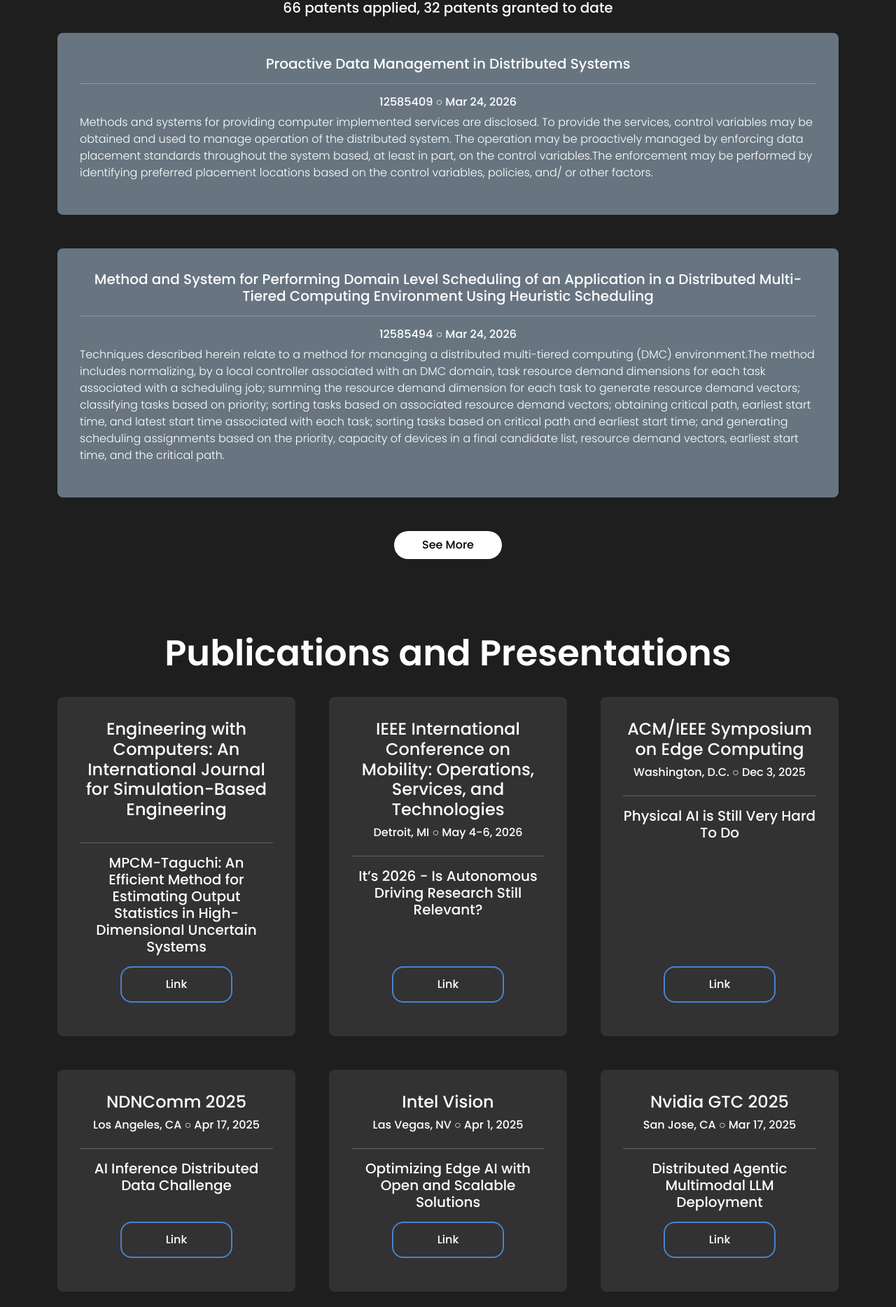
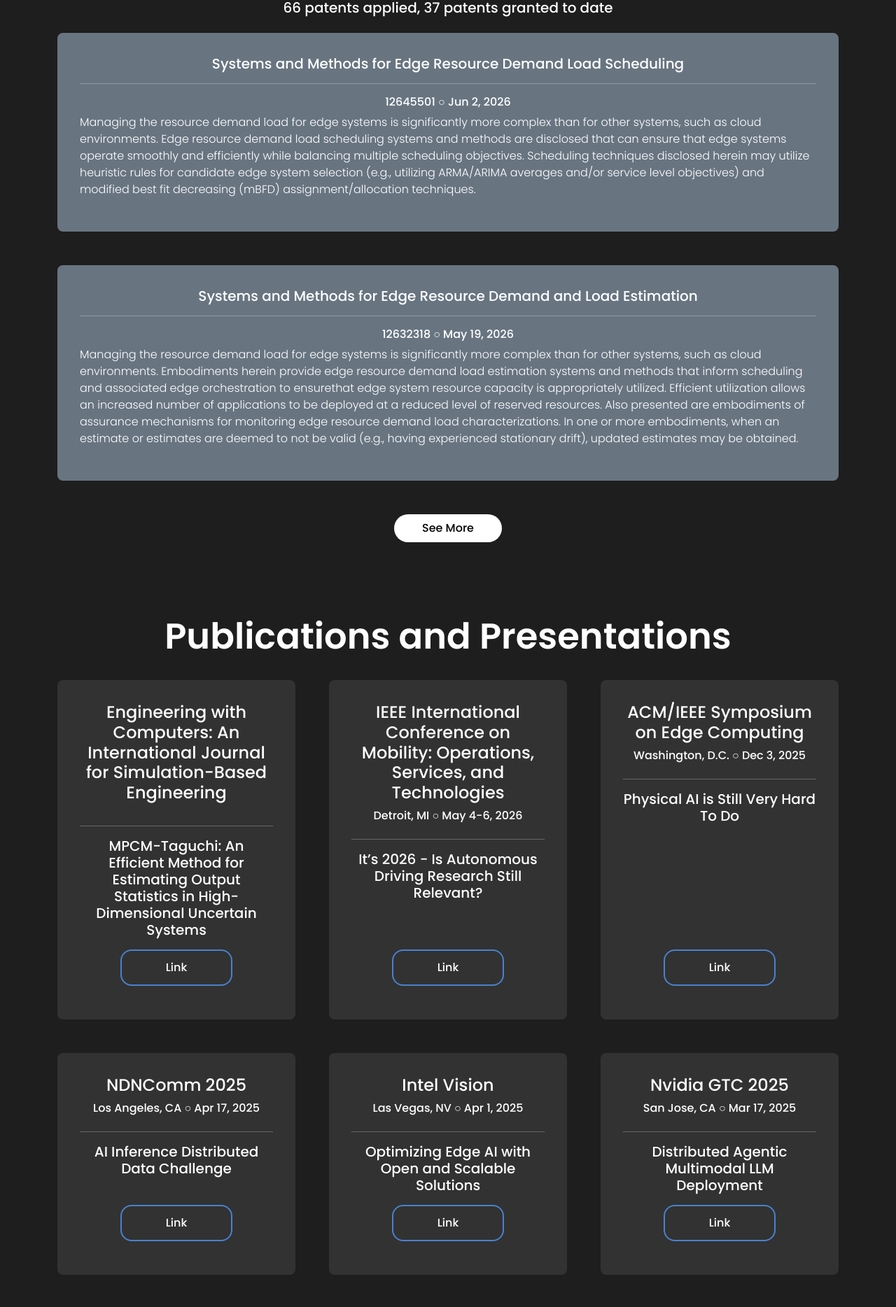
Before and after one commit to nicolewhitee/jw-portfolio, a React (Create React App) app: page / in a window 1280 px wide. Shown: the part 6236-8104 px from the top of the page at 70% size. Built offline with nearby package versions, Linux system fonts and the light colour scheme.

Commit message:
Add "See Less" button to patents and presentations, remove unused packages, and add new patents

```diff
--- a/package.json
+++ b/package.json
@@ -7,15 +7,11 @@
     "@testing-library/jest-dom": "^5.16.5",
     "@testing-library/react": "^13.4.0",
     "@testing-library/user-event": "^13.5.0",
-    "bootstrap": "^5.3.2",
     "gsap": "^3.12.4",
     "react": "^18.2.0",
-    "react-bootstrap": "^2.9.1",
     "react-dom": "^18.2.0",
     "react-scripts": "^5.0.1",
     "react-scroll": "^1.8.9",
-    "split-type": "^0.3.4",
-    "splitting": "^1.0.6",
     "web-vitals": "^2.1.4"
   },
   "scripts": {
--- a/public/index.html
+++ b/public/index.html
@@ -21,6 +21,5 @@
     <script src="https://cdn.jsdelivr.net/npm/bootstrap@5.3.1/dist/js/bootstrap.min.js"
             integrity="sha256-gOQJIa9+K/XdfAuBkg2ONAdw5EnQbokw/s2b8BqsRFg="
             crossorigin="anonymous"></script>
-    <script src="https://unpkg.com/split-type"></script>
 </body>
 </html>
--- a/src/components/Patents/patents.css
+++ b/src/components/Patents/patents.css
@@ -15,8 +15,17 @@
     text-align: left;
 }
 
-.seeMoreBtn {
+.patentBtnGroup {
+    display: flex;
+    justify-content: center;
+    align-items: center;
+    gap: 1.5rem;
     margin: 3rem 0;
+}
+
+.seeMoreBtn,
+.seeLessBtn {
+    margin: 0;
     padding: 0.5rem 2.5rem;
     border: none;
     border-radius: 2rem;
@@ -24,11 +33,13 @@
     font-size: 1rem;
 }
 
-.seeMoreBtn:visited {
+    .seeMoreBtn:visited,
+    .seeLessBtn:visited {
         color: black;
     }
 
-.seeMoreBtn:hover {
+    .seeMoreBtn:hover,
+    .seeLessBtn:hover {
         background: #4a81cf;
     }
 
--- a/src/components/Patents/patents.js
+++ b/src/components/Patents/patents.js
@@ -1,21 +1,21 @@
 import React, { useState } from 'react';
 import './patents.css';
 import patentsArray from './patentsArray.js';
-
 const patentPerRow = 2;
-
 const Patents = () => {
     const [next, setNext] = useState(patentPerRow);
-
     const handleMorePatents = () => {
         setNext(next + patentPerRow);
     }
-
+    const handleLessPatents = () => {
+        setNext(patentPerRow);
+        document.getElementById('patents')?.scrollIntoView({ behavior: 'smooth' });
+    }
     return (
         <>
             <section id='patents'>
                 <div className="headerTitle" aria-level="1" role="heading">Patents</div>
-                <div className="h5 mb-4">66 patents applied, 32 patents granted to date</div>
+                <div className="h5 mb-4">66 patents applied, 37 patents granted to date</div>
                 <div className="container">
                     <div className="row display-flex g-5">
                         {patentsArray.slice(0, next).map((patent, index) => {
@@ -23,7 +23,7 @@ const Patents = () => {
                                 <div className="col-12" key={index}>
                                     <div className="patentCardLightBlue">
                                         <div className="h5">{patent.title}</div>
-                                        <hr/>
+                                        <hr />
                                         <div className="h6">{patent.patentId} &#9675; {patent.dateIssued}</div>
                                         <p className="patentDescr">{patent.description}</p>
                                     </div>
@@ -31,14 +31,17 @@ const Patents = () => {
                             );
                         })}
                     </div>
-
-                    {next < patentsArray?.length && (
-                        <button className="seeMoreBtn" onClick={handleMorePatents}>See More</button>
-                    )}
+                    <div className="patentBtnGroup">
+                        {next < patentsArray?.length && (
+                            <button className="seeMoreBtn" onClick={handleMorePatents}>See More</button>
+                        )}
+                        {next > patentPerRow && (
+                            <button className="seeLessBtn" onClick={handleLessPatents}>See Less</button>
+                        )}
+                    </div>
                 </div>
             </section>
         </>
     );
 };
-
 export default Patents;
--- a/src/components/Patents/patentsArray.js
+++ b/src/components/Patents/patentsArray.js
@@ -1,4 +1,34 @@
 const patentsArray = [
+    {
+        title: 'Systems and Methods for Edge Resource Demand Load Scheduling',
+        patentId: '12645501',
+        dateIssued: 'Jun 2, 2026',
+        description: 'Managing the resource demand load for edge systems is significantly more complex than for other systems, such as cloud environments. Edge resource demand load scheduling systems and methods are disclosed that can ensure that edge systems operate smoothly and efficiently while balancing multiple scheduling objectives. Scheduling techniques disclosed herein may utilize heuristic rules for candidate edge system selection (e.g., utilizing ARMA/ARIMA averages and/or service level objectives) and modified best fit decreasing (mBFD) assignment/allocation techniques.'
+    },
+    {
+        title: 'Systems and Methods for Edge Resource Demand and Load Estimation',
+        patentId: '12632318',
+        dateIssued: 'May 19, 2026',
+        description: 'Managing the resource demand load for edge systems is significantly more complex than for other systems, such as cloud environments. Embodiments herein provide edge resource demand load estimation systems and methods that inform scheduling and associated edge orchestration to ensurethat edge system resource capacity is appropriately utilized. Efficient utilization allows an increased number of applications to be deployed at a reduced level of reserved resources. Also presented are embodiments of assurance mechanisms for monitoring edge resource demand load characterizations. In one or more embodiments, when an estimate or estimates are deemed to not be valid (e.g., having experienced stationary drift), updated estimates may be obtained.'
+    },
+    {
+        title: 'Systems and Methods for Hypergraph Edge Resource Demand Load Representation',
+        patentId: '12625738',
+        dateIssued: 'May 12, 2026',
+        description: 'Managing the resource demand load for edge systems is significantly more complex than for other systems, such as cloud environments. A time period in which an application or task is operating based on initial demand resource load values that are provided by a customer may be inaccurate, which may expose sub-standard execution. Embodiments herein seek to significantly mitigate the potential of sub-standard execution. Embodiments collect a repository of resource demand load usage data over a time period that can be used to accurately determine the statistical moments of uncertain resource demand load. In one or more embodiments, a repository of hypervector and/or hyperspace representations may be generated and used to help with resource demand load estimation.'
+    },
+    {
+        title: 'Systems and Methods for Hypergraph Edge Resource Demand Knowledge Management',
+        patentId: '12625731',
+        dateIssued: 'May 12, 2026',
+        description: 'Managing the resource demand load for edge systems is significantly more complex than for other systems, such as cloud environments. A time period in which an application or task is operating based on initial demand resource load values that are provided by a customer may be inaccurate, which may expose sub-standard execution. Embodiments herein seek to significantly mitigate the potential of sub-standard execution. Embodiments collect a repository of resource demand load usage data over a time period that can be used to accurately determine the statistical moments of uncertain resource demand load. In one or more embodiments, a repository of hypervector and/or hyperspace representations may be generated and used to help with resource demand load estimation.'
+    },
+    {
+        title: 'Method and System for Dynamic Selection of Policy Priorities for Provisioning an Application in a Distributed Multi-Tiered Computing Environment',
+        patentId: '12613738',
+        dateIssued: 'Apr 28, 2026',
+        description: 'Techniques described herein relate to a method for managing a distributed multi-tiered computing (DMC) environment. The method includes obtaining, by a global controller, a request from a user, and the request is associated with scheduling an application in the DMC environment; and in response to obtaining the request: identifying application tasks associated with the request; obtaining application deployment information based on a manifest included in the request; identifying target domains for the application tasks based on the application deployment information; obtaining workload information associated with the target domains; selecting priorities for scheduling policies for the target domains based on the application deployment information and the workload information; generating scheduling packages based on the scheduling policy priorities for each target domain; and providing the scheduling packages to local controllers of the target domains, wherein the local controllers schedule the application tasks using the scheduling packages.'
+    },
     {
         title: 'Proactive Data Management in Distributed Systems',
         patentId: '12585409',
@@ -252,28 +282,8 @@ const patentsArray = [
         dateIssued: 'Sep 20, 2024'
     },
     {
-        title: 'Systems and Methods for Hypergraph Edge Resource Demand Load Representation',
-        patentId: '18/366507',
-        dateIssued: 'Aug 7, 2023'
-    },
-    {
-        title: 'Systems and Methods for Hypergraph Edge Resource Demand Knowledge Management',
-        patentId: '18/366520',
-        dateIssued: 'Aug 7, 2023'
-    },
-    {
         title: 'Systems and Methods for Edge System Resource Capacity Dynamic Policy Planning Framework',
         patentId: '18/366490',
-        dateIssued: 'Aug 7, 2023'
-    },
-    {
-        title: 'Systems and Methods for Edge Resource Demand Load Estimation',
-        patentId: '18/366549',
-        dateIssued: 'Aug 7, 2023'
-    },
-    {
-        title: 'Systems and Methods for Edge Resource Demand Load Scheduling',
-        patentId: '18/366555',
         dateIssued: 'Aug 7, 2023'
     },
     {
@@ -322,11 +332,6 @@ const patentsArray = [
         dateIssued: 'Apr 15, 2022'
     },
     {
-        title: 'Method and System for Dynamic Selection of Policy Priorities for Provisioning an Application in a Distributed Multi-Tiered Computing Environment',
-        patentId: '17/721964',
-        dateIssued: 'Apr 15, 2022'
-    },
-    {
         title: 'Multi-Observer, Consensus Based Ground Truth',
         patentId: '17/508079',
         dateIssued: 'Oct 22, 2021'
--- a/src/components/Presentations/presentations.css
+++ b/src/components/Presentations/presentations.css
@@ -38,7 +38,35 @@
     color: white !important;
 }
 
-.presentationBtn:hover {
-    background: #4a81cf;
-    color: black;
+    .presentationBtn:hover {
+        background: #4a81cf;
+        color: black;
+    }
+
+.presentationBtnGroup {
+    display: flex;
+    justify-content: center;
+    align-items: center;
+    gap: 1.5rem;
+    margin: 3rem 0;
 }
+
+.seeMoreBtn,
+.seeLessBtn {
+    margin: 0;
+    padding: 0.5rem 2.5rem;
+    border: none;
+    border-radius: 2rem;
+    background: white;
+    font-size: 1rem;
+}
+
+    .seeMoreBtn:visited,
+    .seeLessBtn:visited {
+        color: black;
+    }
+
+    .seeMoreBtn:hover,
+    .seeLessBtn:hover {
+        background: #4a81cf;
+    }
--- a/src/components/Presentations/presentations.js
+++ b/src/components/Presentations/presentations.js
@@ -1,16 +1,16 @@
 import React, { useState } from 'react';
 import './presentations.css';
 import presentationsArray from './presentationsArray.js';
-
 const presentationsPerRow = 6;
-
 const Presentations = () => {
     const [next, setNext] = useState(presentationsPerRow);
-
     const handleMorePresentations = () => {
         setNext(next + presentationsPerRow);
     }
-
+    const handleLessPresentations = () => {
+        setNext(presentationsPerRow);
+        document.getElementById('presentations')?.scrollIntoView({ behavior: 'smooth' });
+    }
     return (
         <>
             <section id='presentations'>
@@ -38,13 +38,16 @@ const Presentations = () => {
                         })}
                     </div>
                 </div>
-
-                {next < presentationsArray?.length && (
-                    <button className="seeMoreBtn" onClick={handleMorePresentations}>See More</button>
-                )}
+                <div className="presentationBtnGroup">
+                    {next < presentationsArray?.length && (
+                        <button className="seeMoreBtn" onClick={handleMorePresentations}>See More</button>
+                    )}
+                    {next > presentationsPerRow && (
+                        <button className="seeLessBtn" onClick={handleLessPresentations}>See Less</button>
+                    )}
+                </div>
             </section>
         </>
     );
 };
-
 export default Presentations;
```
Also changed, not shown: 1 other file (tests, documents, lock files or other folders). Lines whose indentation alone changed are shown as unchanged.
